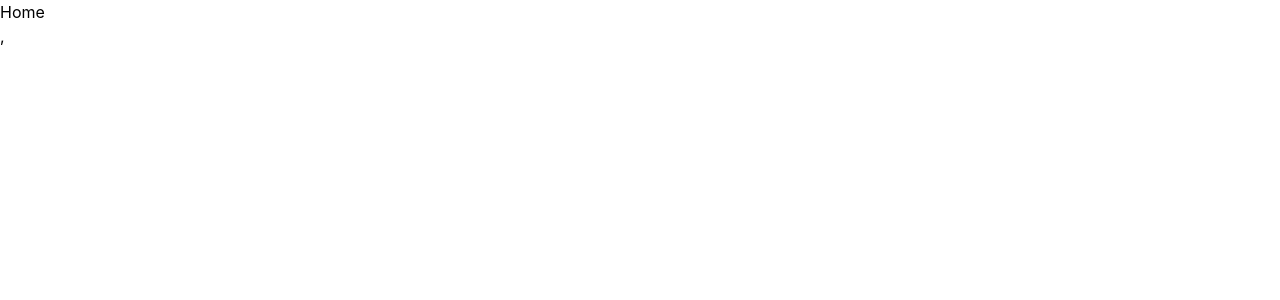
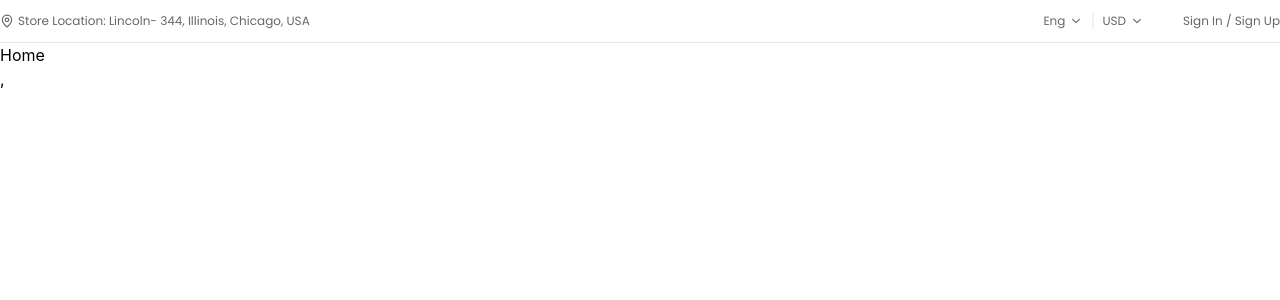
Before and after one commit to shayanabdullah/Eco-bazar, a React (Vite) app: page / in a window 1280 px wide. Shown: the top 300 px of the page. Built offline with nearby package versions, Linux system fonts and the light colour scheme.

Commit message:
create top bar and dropdown

```diff
--- a/index.html
+++ b/index.html
@@ -4,7 +4,12 @@
     <meta charset="UTF-8" />
     <link rel="icon" type="image/svg+xml" href="/favicon.svg" />
     <meta name="viewport" content="width=device-width, initial-scale=1.0" />
-    <link href="https://fonts.googleapis.com/css2?family=Poppins:ital,wght@0,100;0,200;0,300;0,400;0,500;0,600;0,700;0,800;0,900;1,100;1,200;1,300;1,400;1,500;1,600;1,700;1,800;1,900&display=swap" rel="stylesheet">
+    <link rel="preconnect" href="https://fonts.googleapis.com" />
+    <link rel="preconnect" href="https://fonts.gstatic.com" crossorigin />
+    <link
+      href="https://fonts.googleapis.com/css2?family=Poppins:ital,wght@0,100;0,200;0,300;0,400;0,500;0,600;0,700;0,800;0,900;1,100;1,200;1,300;1,400;1,500;1,600;1,700;1,800;1,900&display=swap"
+      rel="stylesheet"
+    />
     <title>Eco-bazar</title>
   </head>
   <body>
--- a/package.json
+++ b/package.json
@@ -12,6 +12,7 @@
   "dependencies": {
     "@reduxjs/toolkit": "^2.11.2",
     "@tailwindcss/vite": "^4.2.4",
+    "motion": "^12.38.0",
     "react": "^19.2.5",
     "react-dom": "^19.2.5",
     "react-icons": "^5.6.0",
--- a/src/App.jsx
+++ b/src/App.jsx
@@ -1,14 +1,21 @@
-import React from 'react'
-import {Routes, Route } from "react-router";
-import Home from './pages/Home';
+import React from "react";
+import { Routes, Route } from "react-router";
+import Home from "./pages/Home";
+import Register from "./pages/Register";
+import Login from "./pages/Login";
+import MainLayouts from "./components/layouts/MainLayouts";
 const App = () => {
   return (
-   <>
-       <Routes>
-      <Route path="/" element={<Home />} />
-    </Routes>
-   </>
-  )
-}
+    <>
+      <Routes>
+        <Route element={<MainLayouts />}>
+          <Route path="/" element={<Home />} />
+          <Route path="/register" element={<Register />} />
+          <Route path="/login" element={<Login />} />
+        </Route>
+      </Routes>
+    </>
+  );
+};
 
-export default App
+export default App;
--- /dev/null
+++ b/src/components/TopBar.jsx
@@ -0,0 +1,108 @@
+import React, { useState } from "react";
+import Container from "./layouts/Container";
+import { LuMapPin } from "react-icons/lu";
+import { IoChevronDownOutline } from "react-icons/io5";
+import { motion, AnimatePresence } from "framer-motion";
+import { fadeIn, } from "../utils/animations";
+
+const TopBar = () => {
+  const [openLan, setOpenLan] = useState(false);
+  const [openCurrency, setOpenCurrency] = useState(false);
+
+  return (
+    <motion.header
+      variants={fadeIn('down', 0.4)}
+      initial="hidden"
+      whileInView="show"
+      className="py-3 border-b border-gray-1"
+    >
+      <Container>
+        <div className="flex justify-between items-center font-poppins text-body-xs text-gray-6 font-normal">
+
+          {/* LEFT */}
+          <div className="flex items-center gap-x-1">
+            <LuMapPin className="text-body-sm" />
+            Store Location: Lincoln- 344, Illinois, Chicago, USA
+          </div>
+
+          {/* RIGHT */}
+          <div className="flex items-center gap-x-10 ">
+
+       <div className="flex items-center gap-x-5 relative after:absolute after:content-[''] after:h-full after:w-px after:left-1/2 after:top-0 after:-translate-x-1/2 after:bg-gray-1 after:rounded-full">
+             {/* LANGUAGE */}
+            <div className="flex items-center relative">
+              <div
+                className="flex items-center gap-x-1.25 cursor-pointer"
+                onClick={() => setOpenLan(!openLan)}
+              >
+                Eng <IoChevronDownOutline />
+              </div>
+
+              {/* DROPDOWN */}
+              <AnimatePresence>
+                {openLan && (
+                  <motion.div
+                    initial={{ opacity: 0, y: -10, scale: 0.95 }}
+                    animate={{ opacity: 1, y: 0, scale: 1 }}
+                    exit={{ opacity: 0, y: -10, scale: 0.95 }}
+                    transition={{ duration: 0.2 }}
+                    className="bg-gray-0 rounded-sm text-body-sm absolute top-[122%] z-50 left-0 shadow-md"
+                  >
+                    <ul>
+                      <li className="hover:bg-gray-2 px-3 py-1 cursor-pointer">
+                        BN
+                      </li>
+                      <li className="hover:bg-gray-2 px-3 py-1 cursor-pointer">
+                        JP
+                      </li>
+                    </ul>
+                  </motion.div>
+                )}
+              </AnimatePresence>
+            </div>
+
+            {/* CURRENCY */}
+          <div className="flex items-center relative">
+              <div
+                className="flex items-center gap-x-1.25 cursor-pointer"
+                onClick={() => setOpenCurrency(!openCurrency)}
+              >
+                USD <IoChevronDownOutline />
+              </div>
+
+              {/* DROPDOWN */}
+              <AnimatePresence>
+                {openCurrency && (
+                  <motion.div
+                    initial={{ opacity: 0, y: -10, scale: 0.95 }}
+                    animate={{ opacity: 1, y: 0, scale: 1 }}
+                    exit={{ opacity: 0, y: -10, scale: 0.95 }}
+                    transition={{ duration: 0.2 }}
+                    className="bg-gray-0 rounded-sm text-body-sm absolute top-[122%] z-50 left-0 shadow-md"
+                  >
+                    <ul>
+                      <li className="hover:bg-gray-2 px-3 py-1 cursor-pointer">
+                       BDT
+                      </li>
+                      <li className="hover:bg-gray-2 px-3 py-1 cursor-pointer">
+                      INR
+                      </li>
+                    </ul>
+                  </motion.div>
+                )}
+              </AnimatePresence>
+            </div>
+       </div>
+
+             {/* AUTH */}
+            <div className="capitalize cursor-pointer">
+              Sign in / Sign Up
+            </div>
+          </div>
+        </div>
+      </Container>
+    </motion.header>
+  );
+};
+
+export default TopBar;
--- /dev/null
+++ b/src/components/layouts/Container.jsx
@@ -0,0 +1,9 @@
+import React from 'react'
+
+function Container({children, className}) {
+  return (
+    <div className={`max-w-330 mx-auto ${className || ''}`}>{children}</div>
+  )
+}
+
+export default Container
--- /dev/null
+++ b/src/components/layouts/MainLayouts.jsx
@@ -0,0 +1,14 @@
+import React from "react";
+import { Outlet } from "react-router";
+import TopBar from "../TopBar";
+
+const MainLayouts = () => {
+  return (
+    <>
+      <TopBar />
+      <Outlet />
+    </>
+  );
+};
+
+export default MainLayouts;
--- a/src/index.css
+++ b/src/index.css
@@ -55,10 +55,10 @@
     --heading-05: 32px;
 
     /* body */
-    --body-xxl: 24px;
-    --body-xl: 20px;
-    --body-lg: 18px;
-    --body-md: 16px;
-    --body-sm: 14px;
-    --body-xs: 12px;
+    --text-body-xxl: 24px;
+    --text-body-xl: 20px;
+    --text-body-lg: 18px;
+    --text-body-md: 16px;
+    --text-body-sm: 14px;
+    --text-body-xs: 12px;
 }
--- /dev/null
+++ b/src/utils/animations.js
@@ -0,0 +1,87 @@
+export const fadeIn = (direction, delay) => {
+  return {
+    hidden: {
+      y: direction === 'up' ? 40 : direction === 'down' ? -40 : 0,
+      x: direction === 'left' ? 40 : direction === 'right' ? -40 : 0,
+      opacity: 0
+    },
+    show: {
+      y: 0,
+      x: 0,
+      opacity: 1,
+      transition: {
+        type: "spring",
+        duration: 1.25,
+        delay: delay,
+        ease: [0.25, 0.25, 0.25, 0.75],
+      }
+    }
+  };
+};
+
+export const staggerContainer = (staggerChildren, delayChildren) => {
+  return {
+    hidden: {},
+    show: {
+      transition: {
+        staggerChildren,
+        delayChildren,
+      }
+    }
+  };
+};
+
+export const slideIn = (direction, type, delay, duration) => {
+  return {
+    hidden: {
+      x: direction === 'left' ? '-100%' : direction === 'right' ? '100%' : 0,
+      y: direction === 'up' ? '100%' : direction === 'down' ? '100%' : 0,
+    },
+    show: {
+      x: 0,
+      y: 0,
+      transition: {
+        type,
+        delay,
+        duration,
+        ease: 'easeOut',
+      }
+    }
+  };
+};
+
+export const textVariant = (delay) => {
+  return {
+    hidden: {
+      y: 50,
+      opacity: 0,
+    },
+    show: {
+      y: 0,
+      opacity: 1,
+      transition: {
+        type: "spring",
+        duration: 1.25,
+        delay,
+      }
+    }
+  };
+};
+
+export const scale = (delay) => {
+  return {
+    hidden: {
+      scale: 0,
+      opacity: 0,
+    },
+    show: {
+      scale: 1,
+      opacity: 1,
+      transition: {
+        type: "spring",
+        duration: 1.25,
+        delay,
+      }
+    }
+  };
+};
```
Also changed, not shown: 1 other file (tests, documents, lock files or other folders).
